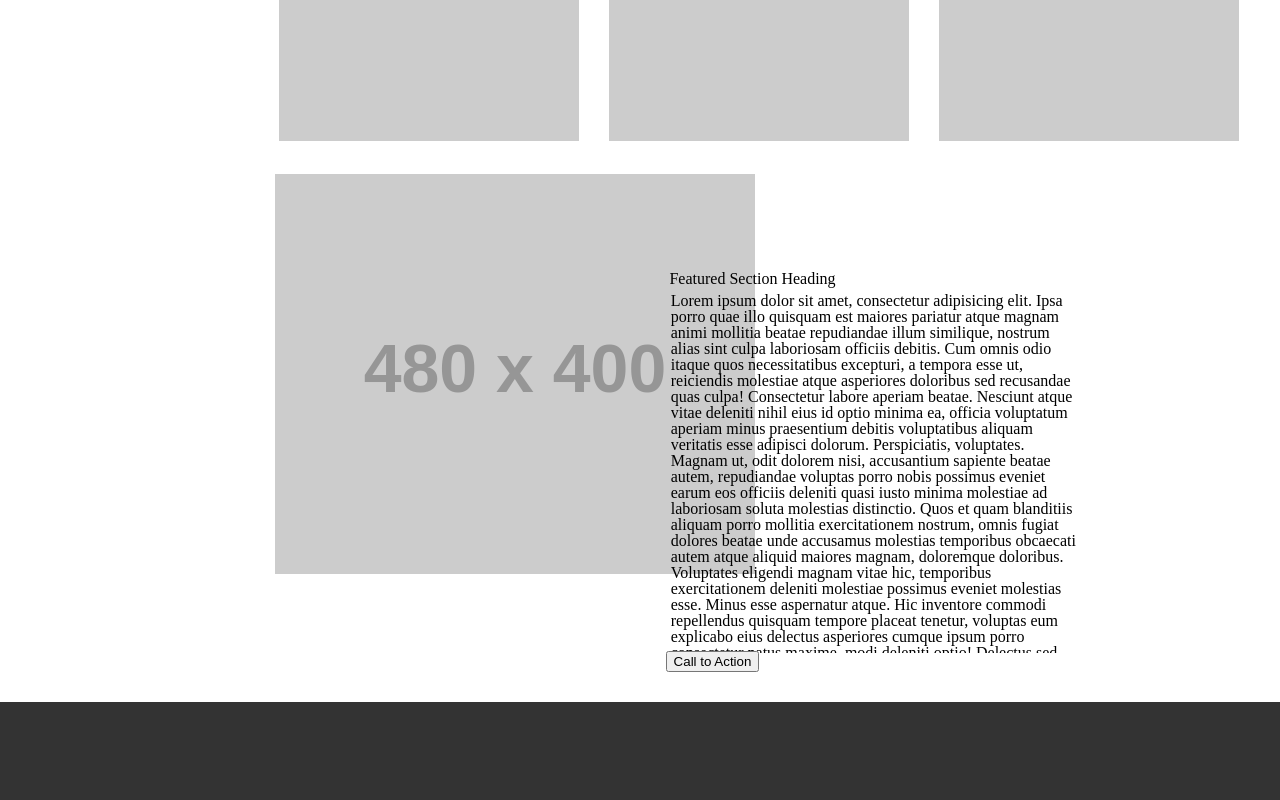
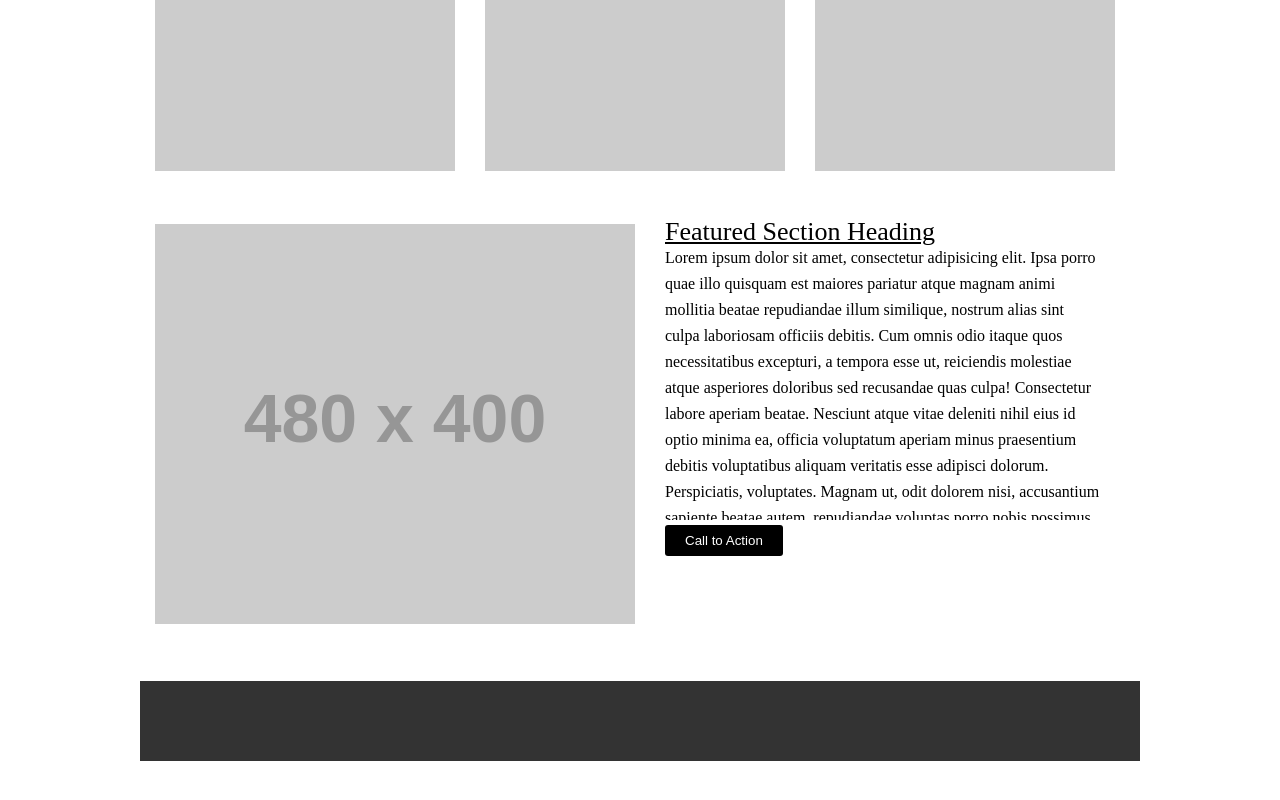
Before and after one commit to BrandynVay/wireframe-exercise, a plain HTML site: page index.html in a window 1280 px wide. Shown: the part 854-1654 px from the top of the page. After the commit the page ends 1615 px from the top, so only its background shows below. Drawn offline with Linux system fonts and the light colour scheme; placeholder pictures from the web are drawn by us.

Commit message:
fixed for multiple screen sizes

```diff
--- a/css/style.css
+++ b/css/style.css
@@ -1,7 +1,11 @@
+html {
+  width: 1000px;
+  margin: 0 auto;
+}
+
 header img {
   display: block;
-  margin-left: 23%;
-  margin-right: auto;
+  margin: 0 auto;
 }
 
 header {
@@ -18,8 +22,7 @@ header {
 
 header ul {
   float: left;
-  margin-left: 0;
-  margin-right: 400px;
+  margin: 0 auto;
   overflow: hidden;
   background-color: #333;
 }
@@ -30,8 +33,7 @@ li {
 
 li a {
   color: #999;
-  margin-left: 10px;
-  margin-right: 15px;
+  margin: 0 auto;
   padding: 30px 30px;
 }
 
@@ -41,48 +43,51 @@ li a:hover {
 
 main img {
   display: flex;
-  margin-left: auto;
-  margin-right: auto;
+  margin: 0 auto;
   padding: 15px;
-  padding-top: 15px
+  padding-top: 30px;
 }
 
 main ul {
   display: inline-block;
-  margin-top: 0%;
-  margin-left: 20.6%;
-  margin-right: auto;
+  margin: 0 auto;
+}
+
+section {
+  width: 960px;
 }
 
 section img {
-  display: block;
-  margin-right: auto;
-  padding-left: 21.5%;
-  padding-top: 15px
+  float: left;
+  margin-left: 15px;
+  margin-top: 5px;
+  margin-right: 30px;
+  margin-bottom: 30px;
 }
 
 section p {
-  display: flex;
-  overflow: scroll;
-  margin-top: 0.5%;
-  margin-left: 52.4%;
-  margin-right: 15%;
-  padding-bottom: 20px;
-  width: 32%;
-  height: 50%;
-  height: 340px;
+  line-height: 26px;
+  margin: 0 auto;
+  height: 275px;
+  overflow: auto;
 }
 
 h2 {
-  margin-top: -23.7%;
-  margin-left: 52.3%;
-  margin-right: 15%;
+  margin-top: 30px;
+  font-size: 26px;
+  text-decoration: underline;
+  text-transform: capitalize;
 }
 
-button {
-  margin-top: -32%;
-  margin-left: 52%;
-  margin-right: 15%;
+section button {
+  border: none;
+  border-radius: 3px;
+  background: #000;
+  color: #fff;
+  margin-top: 5px;
+  padding: 8px 20px;
+  transition: 350ms all;
+  cursor: pointer;
 }
 
 button:hover {
@@ -91,11 +96,7 @@ button:hover {
 
 footer {
   background-color: #333;
-  top: 0;
-  left: 0;
-  right: 0;
-  margin-top: 30px;
-  padding: 15px;
+  width: 100%;
   height: 80px;
-  display: flex;
+  margin-top: 125px;
 }
```
